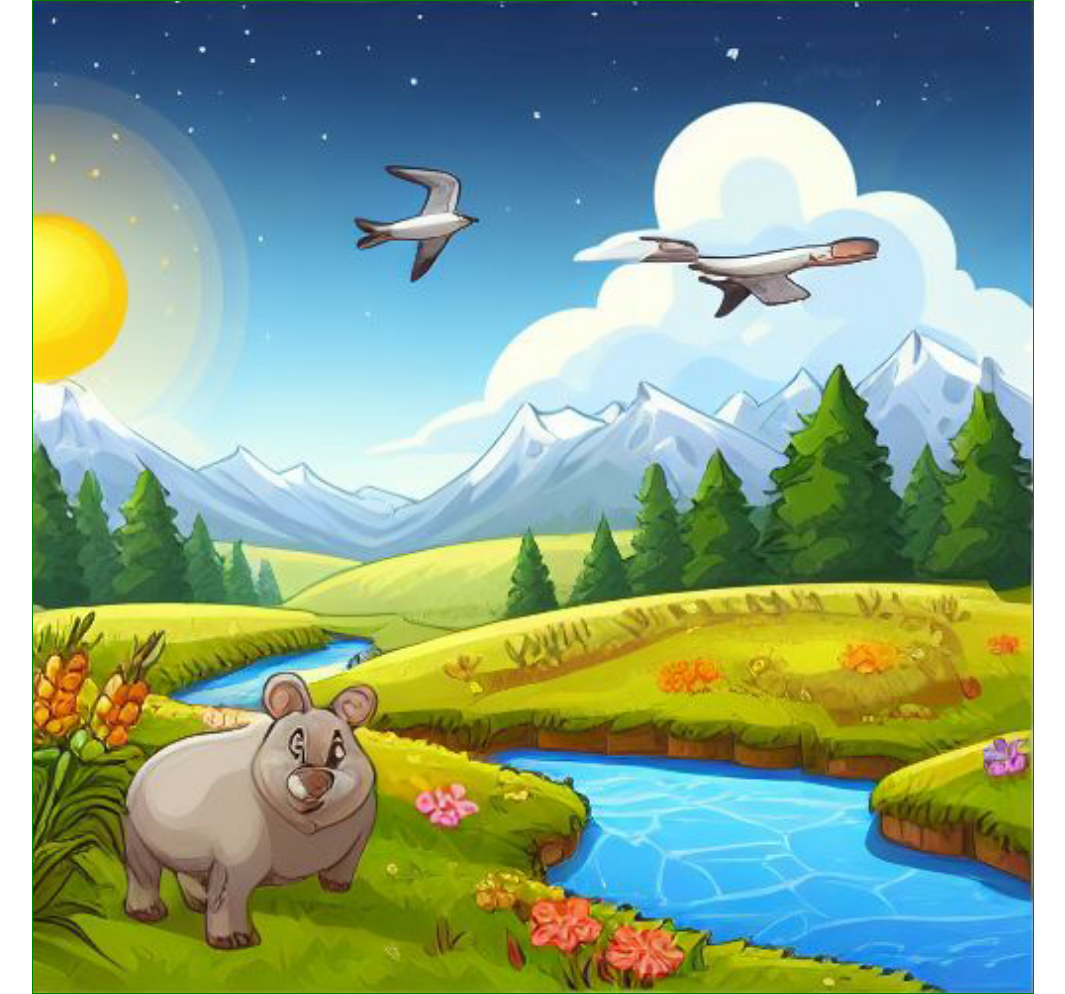
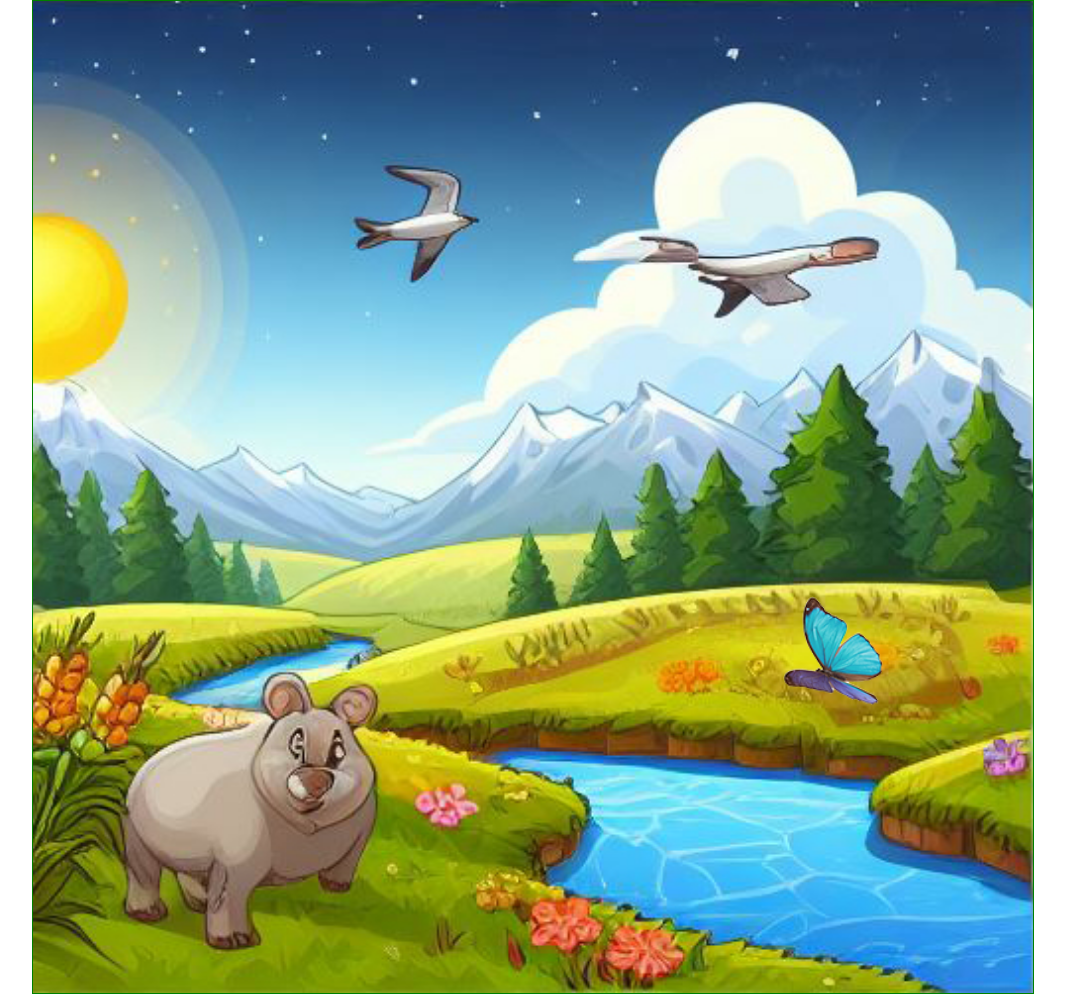
Before and after one commit to Rayoun78/season, a plain HTML site: page index.html in a window 1280 px wide. Shown: the whole page, without its empty margins (107-1172 px from the left). Drawn offline with Linux system fonts and the light colour scheme.

Commit message:
Add files via upload

```diff
--- a/index.html
+++ b/index.html
@@ -6,13 +6,15 @@
     <title>봄정취</title>
     <style>
         body{margin:0;}
-        #layout {max-width: 1000px;border:1px solid green;margin:auto;}
-        #layout img{width: 100%;display:block;}
+        #layout {max-width: 1000px;border:1px solid green;margin:auto; position: relative;}
+        #layout img{width:100%; display:block; }
+        #layout img[alt="파란나비"] {position:absolute; width:10%; right:15%; top:60%; }
     </style>
 </head>
 <body>
     <div id="layout">
-       <a href="summer.html"><img src="images/spring.jpg" alt="봄"></a>
+      <img src="images/spring.jpg" alt="봄">
+      <a href="spring.html"><img src="images/blue_fly.png" alt="파란나비"></a>
     </div>
 </body>
 </html>
```
